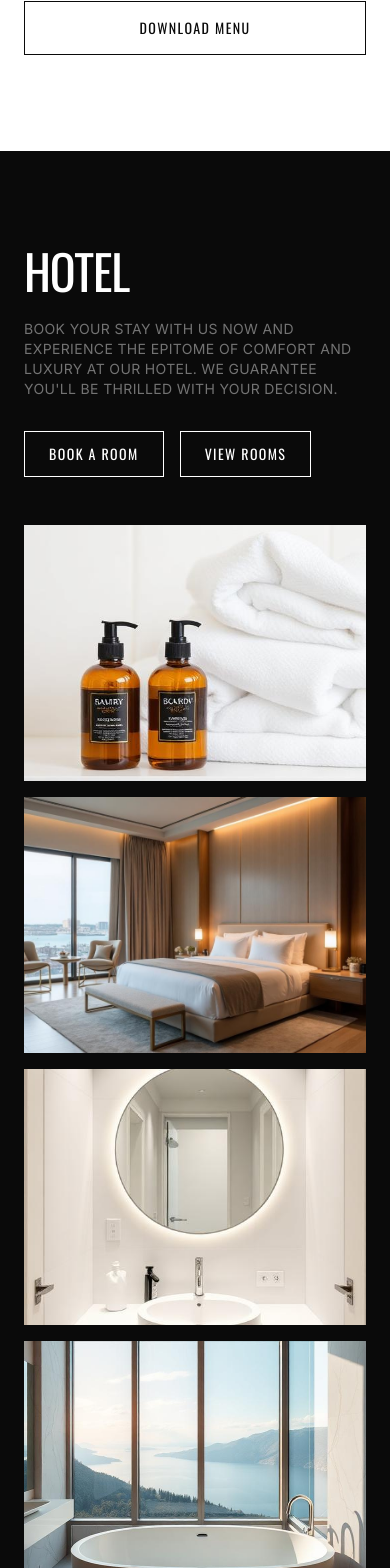
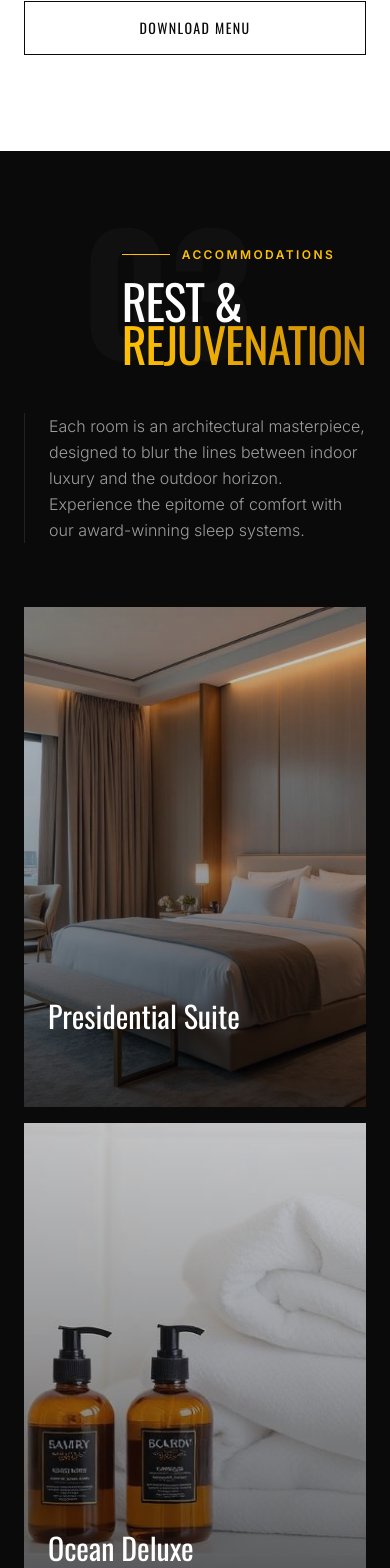
Before and after one commit to ABDUL-RAHMAN-9/vertex-luxury-resort, a React (Vite) app: page / in a window 390 px wide. Shown: the part 5160-6728 px from the top of the page. Built offline with nearby package versions, Linux system fonts and the light colour scheme; the HTML template or start-up script is replaced by a standard one; a web font is replaced by a local one.

Commit message:
feat(hotel): implement bento grid layout with hover details and room specs

```diff
--- a/src/components/AccommodationGrid.tsx
+++ b/src/components/AccommodationGrid.tsx
@@ -1,3 +1,4 @@
+import { ArrowUpRight, Maximize, Users, Wifi, Wind } from "lucide-react";
 import bedroom from "@/assets/bedroom.jpg";
 import amenities from "@/assets/amenities.jpg";
 import bathroomMirror from "@/assets/bathroom-mirror.jpg";
@@ -7,72 +8,150 @@ interface AccommodationGridProps {
     onBookRoom: () => void;
 }
 
+// Data Structure for the Rooms (Simulating a database)
+const rooms = [
+    {
+        id: 1,
+        name: "Presidential Suite",
+        image: bedroom,
+        price: "$1,200",
+        size: "120m²",
+        guests: "2-4 Guests",
+        gridClass: "md:col-span-1 md:row-span-2 h-[500px] md:h-full", // Tall Card
+    },
+    {
+        id: 2,
+        name: "Ocean Deluxe",
+        image: amenities,
+        price: "$850",
+        size: "85m²",
+        guests: "2 Guests",
+        gridClass: "md:col-span-1 md:row-span-2 h-[500px] md:h-full", // Tall Card
+    },
+    {
+        id: 3,
+        name: "Spa Sanctuary",
+        image: bathroomMirror,
+        price: "$600",
+        size: "60m²",
+        guests: "2 Guests",
+        gridClass: "md:col-span-1 md:row-span-1 h-[300px]", // Short Card
+    },
+    {
+        id: 4,
+        name: "Skyline Bath",
+        image: bathtubView,
+        price: "$550",
+        size: "55m²",
+        guests: "2 Guests",
+        gridClass: "md:col-span-1 md:row-span-1 h-[300px]", // Short Card
+    },
+];
+
 const AccommodationGrid = ({ onBookRoom }: AccommodationGridProps) => {
     return (
-        <section id="hotel" className="py-24 lg:py-32 bg-primary">
+        <section
+            id="hotel"
+            className="py-24 lg:py-32 bg-vertex-black text-white relative overflow-hidden">
             <div className="container mx-auto px-6 lg:px-12">
-                {/* Header */}
-                <div className="flex flex-col lg:flex-row justify-between items-start lg:items-end gap-8 mb-12">
-                    <div className="flex flex-col lg:flex-row items-start lg:items-end gap-6">
-                        <h2 className="font-display text-5xl md:text-6xl lg:text-7xl tracking-tight text-primary-foreground">
-                            HOTEL
+                {/* --- HEADER --- */}
+                <div className="flex flex-col lg:flex-row justify-between items-end gap-12 mb-16 relative z-10">
+                    <div className="relative">
+                        {/* Background Number */}
+                        <span className="absolute -top-20 -left-10 text-[10rem] font-display font-bold text-white/5 opacity-50 select-none -z-10">
+                            03
+                        </span>
+
+                        <div className="flex items-center gap-3 mb-4">
+                            <span className="h-[1px] w-12 bg-vertex-gold" />
+                            <span className="text-xs font-bold tracking-[0.2em] uppercase text-vertex-gold">
+                                Accommodations
+                            </span>
+                        </div>
+
+                        <h2 className="font-display text-5xl md:text-6xl lg:text-7xl tracking-tight leading-[0.9]">
+                            REST & <br />
+                            <span className="text-transparent bg-clip-text bg-gradient-to-r from-vertex-gold to-yellow-600">
+                                REJUVENATION
+                            </span>
                         </h2>
-                        <p className="text-muted-foreground text-sm uppercase tracking-wide max-w-md">
-                            Book your stay with us now and experience the
-                            epitome of comfort and luxury at our hotel. We
-                            guarantee you'll be thrilled with your decision.
-                        </p>
                     </div>
 
-                    <div className="flex gap-4">
-                        <button
-                            onClick={onBookRoom}
-                            className="px-6 py-3 border border-primary-foreground text-primary-foreground font-display text-sm tracking-widest hover:bg-primary-foreground hover:text-primary transition-all duration-300">
-                            BOOK A ROOM
-                        </button>
-                        <button className="px-6 py-3 border border-primary-foreground text-primary-foreground font-display text-sm tracking-widest hover:bg-primary-foreground hover:text-primary transition-all duration-300">
-                            VIEW ROOMS
-                        </button>
+                    <div className="max-w-md text-white/60 font-light leading-relaxed border-l border-white/10 pl-6">
+                        <p>
+                            Each room is an architectural masterpiece, designed
+                            to blur the lines between indoor luxury and the
+                            outdoor horizon. Experience the epitome of comfort
+                            with our award-winning sleep systems.
+                        </p>
                     </div>
                 </div>
 
-                {/* Bento Grid */}
-                <div className="grid grid-cols-1 md:grid-cols-3 gap-4">
-                    {/* Large - Master Bedroom (spans 2 rows on md+) */}
-                    <div className="md:row-span-2">
-                        <img
-                            src={amenities}
-                            alt="Premium Amenities"
-                            className="w-full h-64 md:h-full object-cover"
-                        />
-                    </div>
+                {/* --- BENTO GRID --- */}
+                <div className="grid grid-cols-1 md:grid-cols-3 gap-4 lg:gap-6">
+                    {rooms.map((room) => (
+                        <div
+                            key={room.id}
+                            className={`group relative overflow-hidden rounded-sm cursor-pointer ${room.gridClass}`}
+                            onClick={onBookRoom}>
+                            {/* Image with Zoom Effect */}
+                            <div className="absolute inset-0 bg-gray-900">
+                                <img
+                                    src={room.image}
+                                    alt={room.name}
+                                    className="w-full h-full object-cover opacity-80 transition-transform duration-[2000ms] ease-out group-hover:scale-110 group-hover:opacity-100"
+                                />
+                            </div>
 
-                    {/* Center - Large Bedroom */}
-                    <div className="md:row-span-2">
-                        <img
-                            src={bedroom}
-                            alt="Master Bedroom"
-                            className="w-full h-64 md:h-full object-cover"
-                        />
-                    </div>
+                            {/* Hover Overlay Gradient */}
+                            <div className="absolute inset-0 bg-gradient-to-t from-black via-black/40 to-transparent opacity-60 group-hover:opacity-90 transition-opacity duration-500" />
 
-                    {/* Top Right - Bathroom */}
-                    <div>
-                        <img
-                            src={bathroomMirror}
-                            alt="Modern Bathroom"
-                            className="w-full h-64 object-cover"
-                        />
-                    </div>
+                            {/* Content Content */}
+                            <div className="absolute inset-0 p-6 md:p-8 flex flex-col justify-end">
+                                {/* Top Right Icon (Appears on Hover) */}
+                                <div className="absolute top-6 right-6 translate-x-10 opacity-0 group-hover:translate-x-0 group-hover:opacity-100 transition-all duration-500 bg-white text-black p-3 rounded-full">
+                                    <ArrowUpRight className="w-5 h-5" />
+                                </div>
 
-                    {/* Bottom Right - Bathtub */}
-                    <div>
-                        <img
-                            src={bathtubView}
-                            alt="Bathtub with View"
-                            className="w-full h-64 object-cover"
-                        />
-                    </div>
+                                {/* Room Info */}
+                                <div className="transform translate-y-4 group-hover:translate-y-0 transition-transform duration-500">
+                                    <p className="text-vertex-gold text-xs font-bold tracking-widest uppercase mb-2 opacity-0 group-hover:opacity-100 transition-opacity duration-500 delay-100">
+                                        Starting from {room.price}/night
+                                    </p>
+
+                                    <h3 className="font-display text-3xl md:text-4xl mb-3 text-white group-hover:text-white/90 transition-colors">
+                                        {room.name}
+                                    </h3>
+
+                                    {/* Amenities Row (Slides up) */}
+                                    <div className="flex items-center gap-6 mt-4 opacity-0 group-hover:opacity-100 transition-all duration-500 delay-200 border-t border-white/20 pt-4">
+                                        <div className="flex items-center gap-2 text-xs uppercase tracking-wider text-white/80">
+                                            <Maximize className="w-4 h-4 text-vertex-gold" />
+                                            {room.size}
+                                        </div>
+                                        <div className="flex items-center gap-2 text-xs uppercase tracking-wider text-white/80">
+                                            <Users className="w-4 h-4 text-vertex-gold" />
+                                            {room.guests}
+                                        </div>
+                                        <div className="flex items-center gap-2 text-xs uppercase tracking-wider text-white/80">
+                                            <Wifi className="w-4 h-4 text-vertex-gold" />
+                                            Free Wifi
+                                        </div>
+                                    </div>
+                                </div>
+                            </div>
+                        </div>
+                    ))}
+                </div>
+
+                {/* --- FOOTER CTA --- */}
+                <div className="flex justify-center mt-16">
+                    <button
+                        onClick={onBookRoom}
+                        className="group flex items-center gap-2 text-sm font-bold tracking-[0.2em] uppercase text-vertex-gold hover:text-white transition-colors duration-300">
+                        View All Accommodations
+                        <span className="block h-[1px] w-12 bg-vertex-gold group-hover:w-20 transition-all duration-300" />
+                    </button>
                 </div>
             </div>
         </section>
```
